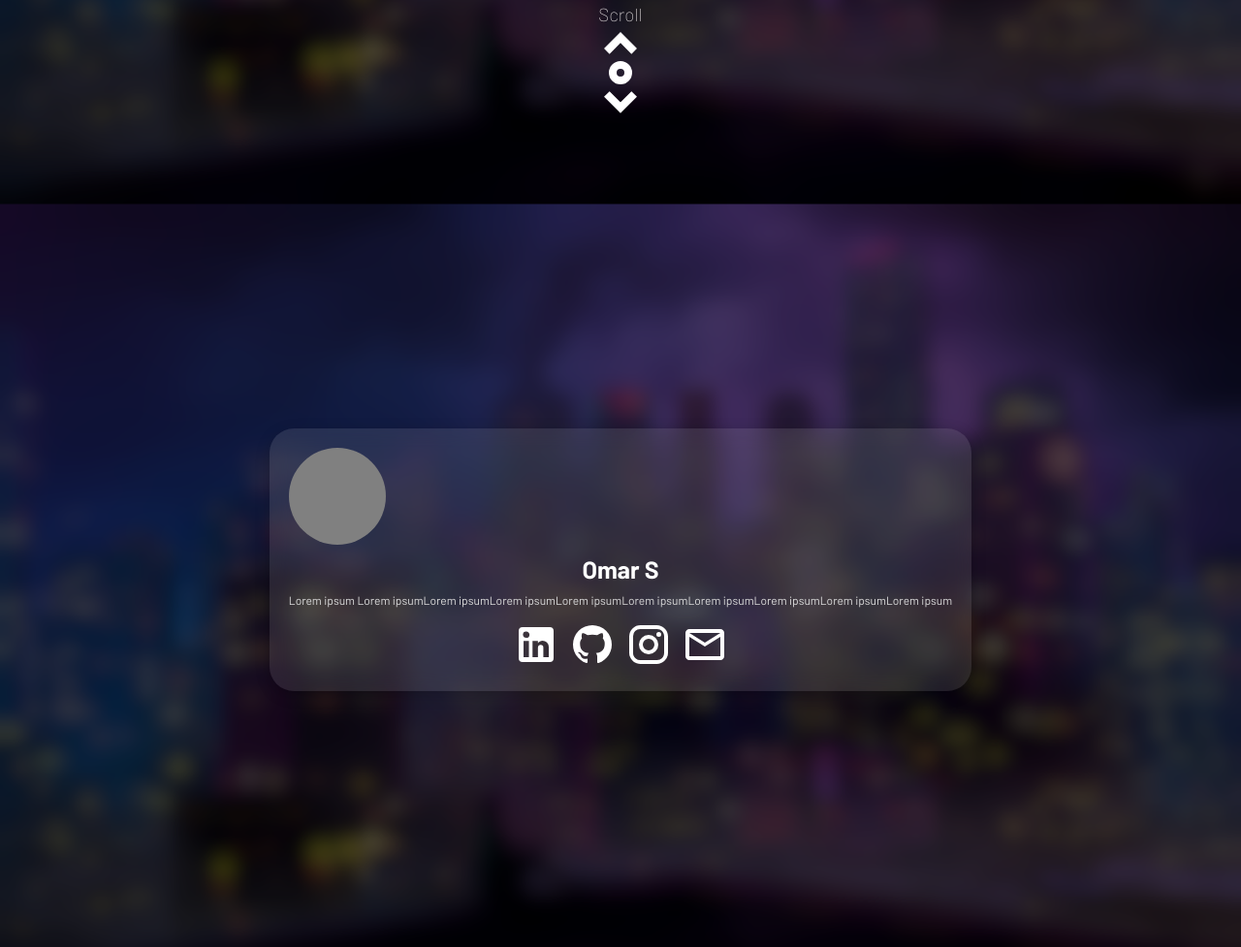
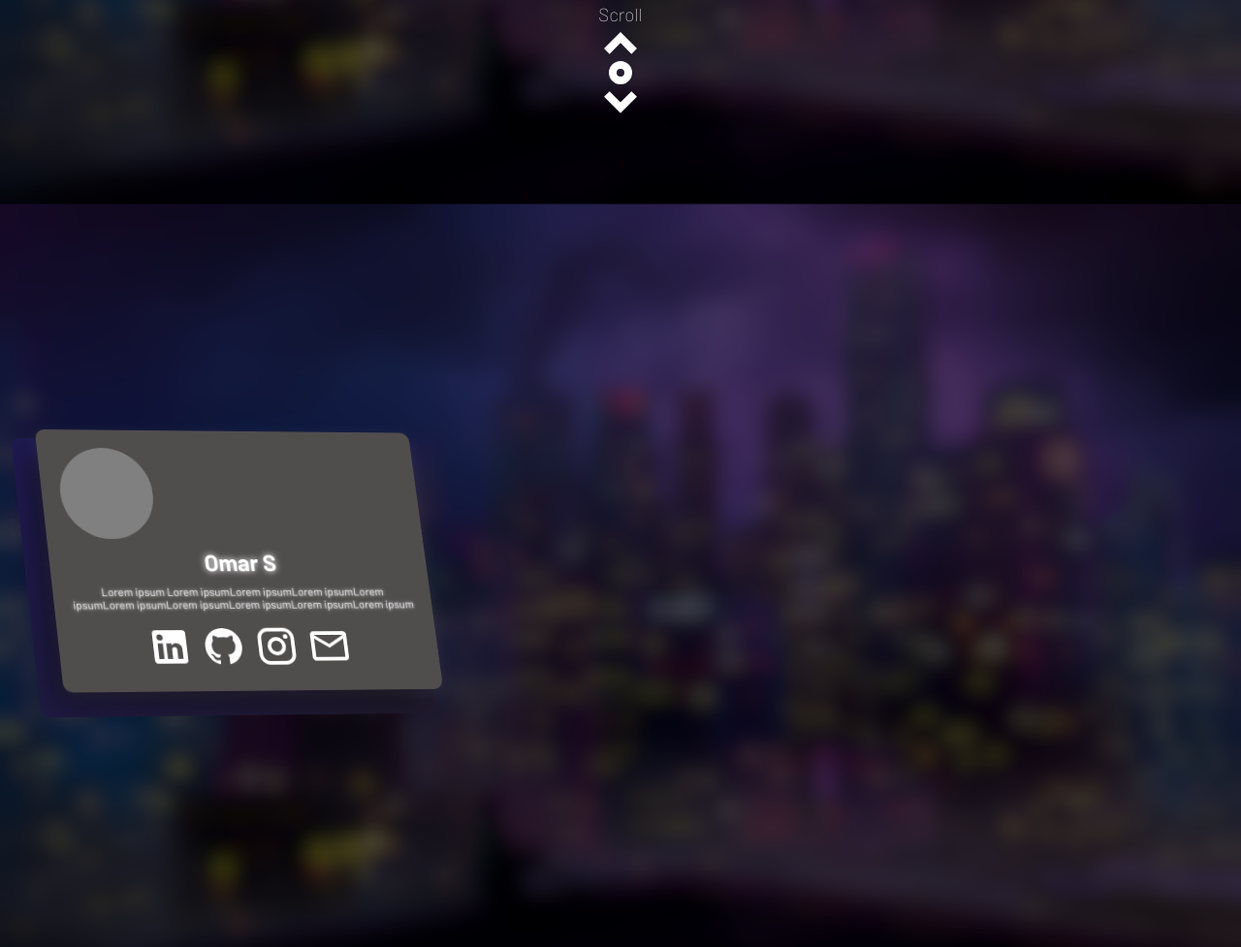
Before and after one commit to 8omz/Portfolio, a plain HTML site: page index.html in a window 1280 px wide. Shown: the part 1423-2400 px from the top of the page at 97% size. Drawn offline with Linux system fonts and the light colour scheme.

Commit message:
updated CSS

```diff
--- a/styles.css
+++ b/styles.css
@@ -6,9 +6,15 @@ body {
     padding: 0;
     margin: 0;
     font-family: Barlow;
+
 }
-body{
-    background-image: url(nightdark.png);
+:root{
+    --rotateX: 20deg;
+    --rotateY: 20deg;
+}
+
+body {
+    background-image: url(src/nightdark.png);
     background-position: center;
     background-repeat: no-repeat;
     background-size: cover;
@@ -19,9 +25,7 @@ body{
     border: none;
 }
 
-.section1 {
-
-}
+.section1 {}
 
 
 .section {
@@ -95,6 +99,7 @@ body{
     border: none;
     cursor: pointer;
 }
+
 #scroll2 {
     background: none;
     border: none;
@@ -115,7 +120,8 @@ body{
     font-weight: 100;
     animation: bounce infinite 2s .5s;
 }
-.scrollBtnV2{
+
+.scrollBtnV2 {
     grid-area: scroll2;
 
 }
@@ -162,21 +168,50 @@ body{
     animation-timeline: scroll();
     transform-origin: left;
 }
+
 .section3 {
-    display: flex;
-    justify-content: center;
-    align-items: center;
+    display: grid;
+    grid-template-columns: 0.1fr 1fr 2fr;
     min-height: 100vh;
 }
 
+.profile-card>* {
+    text-shadow: 0 0 0.3em white;
+}
+
 .profile-card {
-    background: rgba(255, 255, 255, 0.1);
+    grid-column: 2;
+    background: rgb(80, 77, 77);
     padding: 2rem;
-    border-radius: 25px;
-    box-shadow: 0 4px 15px rgba(0, 0, 0, 0.2);
+    border-radius: 1rem;
+    box-shadow: 0 4px 15px rgba(95, 94, 94, 0.2);
     text-align: center;
-    backdrop-filter: blur(10px);
-    -webkit-backdrop-filter: blur(10px);
+    position: relative;
+    transform-style: preserve-3d;
+    transform:
+        perspective(5000px) rotateY(var(--rotateY)) rotateX(var(--rotateX));
+}
+
+.profile-card::before,
+.profile-card::after {
+    content: "";
+    position: absolute;
+    border-radius: inherit;
+}
+
+.profile-card::before {
+    inset: 0.75rem;
+    background: rgb(0, 0, 0);
+    transform: translateZ(-49px);
+    filter: blur(15px);
+    opacity: 0.5;
+}
+
+.profile-card::after {
+    inset: -1rem;
+    background:
+        linear-gradient(-45deg, #1e1829, rgb(30, 25, 80));
+    transform: translateZ(-50px);
 }
 
 .profile-image {
@@ -238,6 +273,7 @@ body{
 }
 
 @keyframes bounce {
+
     0%,
     100%,
     20%,
@@ -247,11 +283,13 @@ body{
         -ms-transform: translateY(0);
         transform: translateY(0);
     }
+
     40% {
         -webkit-transform: translateY(-10px);
         -ms-transform: translateY(-10px);
         transform: translateY(-10px);
     }
+
     60% {
         -webkit-transform: translateY(-5px);
         -ms-transform: translateY(-5px);
```
Lines whose indentation alone changed are shown as unchanged.
